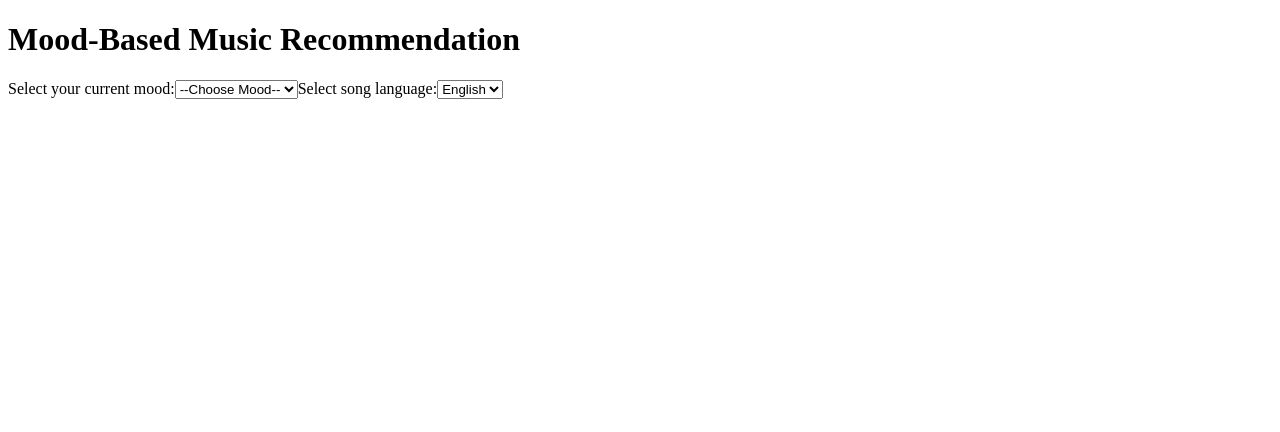
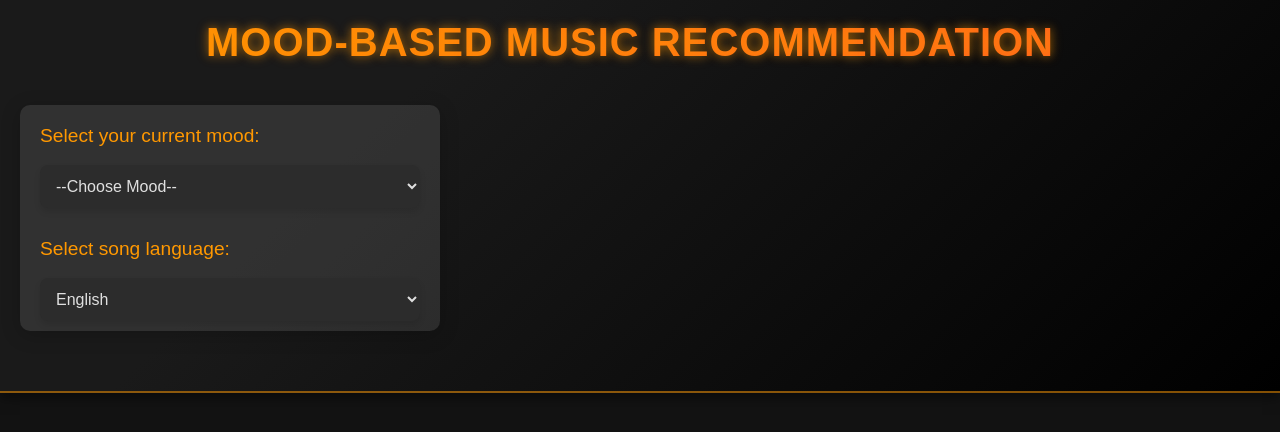
Before and after one commit to gurusinghpal/mood-music-app, a React (Create React App) app: page / in a window 1280 px wide. Shown: the top 432 px of the page. Built offline with nearby package versions, Linux system fonts and the light colour scheme.

Commit message:
added css

```diff
--- a/src/App.css
+++ b/src/App.css
@@ -1,38 +1,107 @@
-.App {
-  text-align: center;
+/* src/App.css */
+
+body, html {
+  margin: 0;
+  padding: 0;
+  box-sizing: border-box;
+  font-family: 'Poppins', sans-serif; /* Modern font */
+  background-color: #121212; /* Dark theme background */
+  color: #fff;
 }
 
-.App-logo {
-  height: 40vmin;
-  pointer-events: none;
+/* Container to hold the entire app */
+.app-container {
+  display: flex;
+  flex-direction: column;
+  min-height: 100vh;
+  overflow-x: hidden;
 }
 
-@media (prefers-reduced-motion: no-preference) {
-  .App-logo {
-    animation: App-logo-spin infinite 20s linear;
+/* Sticky header for MoodInput */
+.app-header {
+  position: sticky;
+  top: 0;
+  background: linear-gradient(135deg, #1a1a1a 30%, rgba(0, 0, 0, 0.9) 100%);
+  padding: 20px;
+  padding-right: 40px;
+  z-index: 100;
+  box-shadow: 0 4px 12px rgba(0, 0, 0, 0.5);
+  transition: background 0.3s ease; /* Smooth transition */
+  border-bottom: 2px solid rgba(255, 152, 0, 0.5); /* Bottom border for separation */
+  background-color: rgba(0, 0, 0, 0.8); /* Slightly darker background */
+}
+/* Header Title */
+.app-header h1 {
+  margin: 0;
+  font-size: 2.5rem; /* Slightly larger */
+  color: #ff9800; /* Text color */
+  text-align: center;
+  text-transform: uppercase; /* Make text uppercase */
+  letter-spacing: 1px; /* Increase letter spacing for effect */
+  background: linear-gradient(90deg, #ff9800, #ff5722); /* Gradient background */
+  -webkit-background-clip: text; /* For gradient text */
+  -webkit-text-fill-color: transparent; /* For gradient text */
+  animation: subtleGlow 1.5s infinite alternate; /* Subtle glowing effect */
+}
+
+/* Keyframes for subtle glow effect */
+@keyframes subtleGlow {
+  0% {
+      text-shadow: 0 0 5px rgba(255, 152, 0, 0.3), 0 0 10px rgba(255, 152, 0, 0.2);
+  }
+  100% {
+      text-shadow: 0 0 10px rgba(255, 152, 0, 0.5), 0 0 15px rgba(255, 152, 0, 0.4);
   }
 }
 
-.App-header {
-  background-color: #282c34;
-  min-height: 100vh;
+
+
+/* Main content area */
+.app-content {
+  padding: 20px;
+  flex-grow: 1;
   display: flex;
   flex-direction: column;
-  align-items: center;
-  justify-content: center;
-  font-size: calc(10px + 2vmin);
-  color: white;
+  align-items: center; /* Center-align content */
 }
 
-.App-link {
-  color: #61dafb;
+/* Button Styles */
+button {
+  background-color: #ff9800; /* Primary button color */
+  border: none;
+  border-radius: 8px;
+  padding: 10px 20px;
+  color: #fff;
+  font-size: 1rem;
+  cursor: pointer;
+  transition: background 0.3s ease, transform 0.3s ease;
 }
 
-@keyframes App-logo-spin {
-  from {
-    transform: rotate(0deg);
-  }
-  to {
-    transform: rotate(360deg);
-  }
+/* Button Hover Effect */
+button:hover {
+  background-color: #e68a00; /* Darker shade on hover */
+  transform: translateY(-2px);
 }
+
+/* Select Styling */
+select {
+  background-color: #1a1a1a;
+  border: none;
+  border-radius: 8px;
+  color: #fff;
+  padding: 10px;
+  font-size: 1rem;
+  margin: 10px 0;
+  transition: background 0.3s ease, color 0.3s ease;
+}
+
+/* Select Hover Effect */
+select:hover {
+  background-color: #333;
+}
+
+/* Ensure the content scrolls if necessary */
+html, body {
+  height: 100%;
+  overflow-y: scroll;
+}
--- a/src/App.js
+++ b/src/App.js
@@ -2,16 +2,21 @@
 import React, { useState } from 'react';
 import MoodInput from './components/MoodInput';
 import Playlist from './components/Playlist';
+import './App.css'; // Import the global styles
 
 function App() {
     const [mood, setMood] = useState('');
     const [language, setLanguage] = useState('en'); // Default language is English
 
     return (
-        <div>
-            <h1>Mood-Based Music Recommendation</h1>
-            <MoodInput setMood={setMood} setLanguage={setLanguage} />
-            {mood && <Playlist mood={mood} language={language} />}
+        <div className="app-container">
+            <header className="app-header">
+                <h1>Mood-Based Music Recommendation</h1>
+                <MoodInput setMood={setMood} setLanguage={setLanguage} />
+            </header>
+            <main className="app-content">
+                {mood && <Playlist mood={mood} language={language} />}
+            </main>
         </div>
     );
 }
--- /dev/null
+++ b/src/components/MoodInput.css
@@ -0,0 +1,77 @@
+/* src/components/MoodInput.css */
+
+/* General Styling for MoodInput Component */
+.mood-input-wrapper {
+    display: flex;
+    flex-direction: column;
+    align-items: center;
+    gap: 20px;
+    margin: 40px 0;
+    /* padding: 2px; Increased padding for better spacing */
+    background: rgba(255, 255, 255, 0.1); /* Slightly lighter background */
+    border-radius: 10px;
+    width: 100%;
+    max-width: 400px;
+    box-shadow: 0 4px 20px rgba(0, 0, 0, 0.2); /* Enhanced shadow for depth */
+    animation: moodFadeIn 1s ease-out;
+    transition: transform 0.3s ease; /* Smooth scaling effect */
+    padding-top: 20px;
+    padding-left: 20px;
+}
+
+/* Hover effect for the wrapper */
+.mood-input-wrapper:hover {
+    transform: scale(1.02); /* Slightly enlarges the box on hover */
+}
+
+/* Label Styling */
+.mood-input-label {
+    font-size: 1.2rem;
+    font-weight: 500;
+    color: #ff9800;
+    margin-bottom: 8px;
+}
+
+/* Select Dropdown Styling */
+.mood-select {
+    width: calc(100% - 20px); /* Adjust width to account for padding */
+    padding: 12px;
+    background-color: #2c2c2c;
+    color: #e0e0e0;
+    font-size: 1rem;
+    font-family: 'Poppins', sans-serif;
+    border: none;
+    border-radius: 8px;
+    box-shadow: 0 4px 6px rgba(0, 0, 0, 0.1);
+    transition: all 0.3s ease;
+    cursor: pointer;
+    margin-right: 10px; /* Add margin to the right */
+}
+
+/* Hover and Focus Effects for Select */
+.mood-select:hover,
+.mood-select:focus {
+    background-color: #333;
+    box-shadow: 0 6px 10px rgba(0, 0, 0, 0.15);
+    outline: none;
+}
+
+/* Input Group Styling */
+.mood-input-group {
+    display: flex;
+    flex-direction: column;
+    width: 100%;
+    align-items: flex-start;
+}
+
+/* Fade-in Animation */
+@keyframes moodFadeIn {
+    from {
+        opacity: 0;
+        transform: translateY(20px);
+    }
+    to {
+        opacity: 1;
+        transform: translateY(0);
+    }
+}
--- a/src/components/MoodInput.js
+++ b/src/components/MoodInput.js
@@ -1,5 +1,6 @@
 // src/components/MoodInput.js
 import React from 'react';
+import './MoodInput.css'; // Import CSS file for styling
 
 const MoodInput = ({ setMood, setLanguage }) => {
   const handleMoodChange = (event) => {
@@ -11,22 +12,25 @@ const MoodInput = ({ setMood, setLanguage }) => {
   };
 
   return (
-    <div>
-      <label>Select your current mood:</label>
-      <select onChange={handleMoodChange}>
+    <div className="mood-input-wrapper">
+      <div className="mood-input-group">
+        <label htmlFor="mood" className="mood-input-label">Select your current mood:</label>
+        <select id="mood" className="mood-select" onChange={handleMoodChange}>
           <option value="">--Choose Mood--</option>
           <option value="happy">Happy</option>
           <option value="sad">Sad</option>
           <option value="relaxed">Relaxed</option>
           <option value="energetic">Energetic</option>
         </select>
+      </div>
 
-      <label>Select song language:</label>
-      <select onChange={handleLanguageChange}>
+      <div className="mood-input-group">
+        <label htmlFor="language" className="mood-input-label">Select song language:</label>
+        <select id="language" className="mood-select" onChange={handleLanguageChange}>
           <option value="en">English</option>
           <option value="hi">Hindi</option>
-        {/* Add more languages as needed */}
         </select>
+      </div>
     </div>
   );
 };
--- /dev/null
+++ b/src/components/Playlist.css
@@ -0,0 +1,100 @@
+/* src/components/Playlist.css */
+
+/* General Styling for Playlist Component */
+.playlist-container {
+    display: flex;
+    flex-direction: column;
+    align-items: center;
+    padding: 20px;
+    margin-top: 20px;
+    background: rgba(255, 255, 255, 0.05);
+    border-radius: 12px;
+    box-shadow: 0 4px 12px rgba(0, 0, 0, 0.1);
+    max-width: 1200px;
+    width: 90%;
+    margin: 0 auto;
+}
+
+/* Playlist Title */
+.playlist-title {
+    font-size: 2rem;
+    font-weight: 600;
+    color: #ff9800;
+    margin-bottom: 20px;
+}
+
+/* Track List Styling */
+.track-list {
+    display: grid;
+    grid-template-columns: repeat(auto-fill, minmax(250px, 1fr));
+    gap: 20px;
+    width: 100%;
+}
+
+/* Track Card Styling */
+.track-card {
+    background-color: #2c2c2c;
+    border-radius: 12px;
+    overflow: hidden;
+    transition: transform 0.3s ease, box-shadow 0.3s ease;
+    box-shadow: 0 4px 12px rgba(0, 0, 0, 0.1);
+}
+
+/* Hover Effect for Track Cards */
+.track-card:hover {
+    transform: translateY(-10px);
+    box-shadow: 0 8px 20px rgba(0, 0, 0, 0.15);
+}
+
+/* Track Link */
+.track-link {
+    text-decoration: none;
+    color: inherit;
+    display: flex;
+    flex-direction: column;
+    align-items: center;
+    padding: 20px;
+}
+
+/* Track Image */
+.track-image {
+    width: 100%;
+    border-bottom: 2px solid #ff9800;
+    object-fit: cover;
+    border-radius: 12px 12px 0 0;
+}
+
+/* Track Information */
+.track-info {
+    margin-top: 10px;
+    text-align: center;
+}
+
+/* Track Name */
+.track-name {
+    font-size: 1.2rem;
+    font-weight: 500;
+    color: #fff;
+}
+
+/* Track Artist */
+.track-artist {
+    font-size: 1rem;
+    color: #b3b3b3;
+    margin-top: 5px;
+}
+
+/* Responsive Design */
+@media (max-width: 768px) {
+    .playlist-title {
+        font-size: 1.5rem;
+    }
+
+    .track-name {
+        font-size: 1rem;
+    }
+
+    .track-artist {
+        font-size: 0.9rem;
+    }
+}
--- a/src/components/Playlist.js
+++ b/src/components/Playlist.js
@@ -1,4 +1,6 @@
+// src/components/Playlist.js
 import React, { useEffect, useState } from 'react';
+import './Playlist.css'; // Import the CSS file for styling
 import { getRecommendations } from '../spotifyService';
 
 const Playlist = ({ mood, language }) => {
@@ -11,18 +13,21 @@ const Playlist = ({ mood, language }) => {
     }, [mood, language]);
 
     return (
-        <div>
-            <h2>Recommended Tracks for {mood}</h2>
-            <ul>
+        <div className="playlist-container">
+            <h2 className="playlist-title">Recommended Tracks for "{mood}" Mood</h2>
+            <div className="track-list">
                 {tracks.map(track => (
-                    <li key={track.id}>
-                        <a href={track.external_urls.spotify} target="_blank" rel="noopener noreferrer">
-                            {track.name} by {track.artists}
+                    <div key={track.id} className="track-card">
+                        <a href={track.external_urls.spotify} target="_blank" rel="noopener noreferrer" className="track-link">
+                            <img src={track.image} alt={track.name} className="track-image" />
+                            <div className="track-info">
+                                <p className="track-name">{track.name}</p>
+                                <p className="track-artist">by {track.artists}</p>
+                            </div>
                         </a>
-                        <img src={track.image} alt={track.name} width="100" />
-                    </li>
+                    </div>
                 ))}
-            </ul>
+            </div>
         </div>
     );
 };
--- a/src/spotifyService.js
+++ b/src/spotifyService.js
@@ -27,7 +27,7 @@ const getAccessToken = async () => {
 const seedGenresHindi = {
   happy: 'indian, happy',
   sad: 'indian, heartbroken',
-  relaxed: 'indian, romance',
+  relaxed: 'indian, chill',
   energetic: 'indian, party'
 };
 
```
Lines whose indentation alone changed are shown as unchanged.
